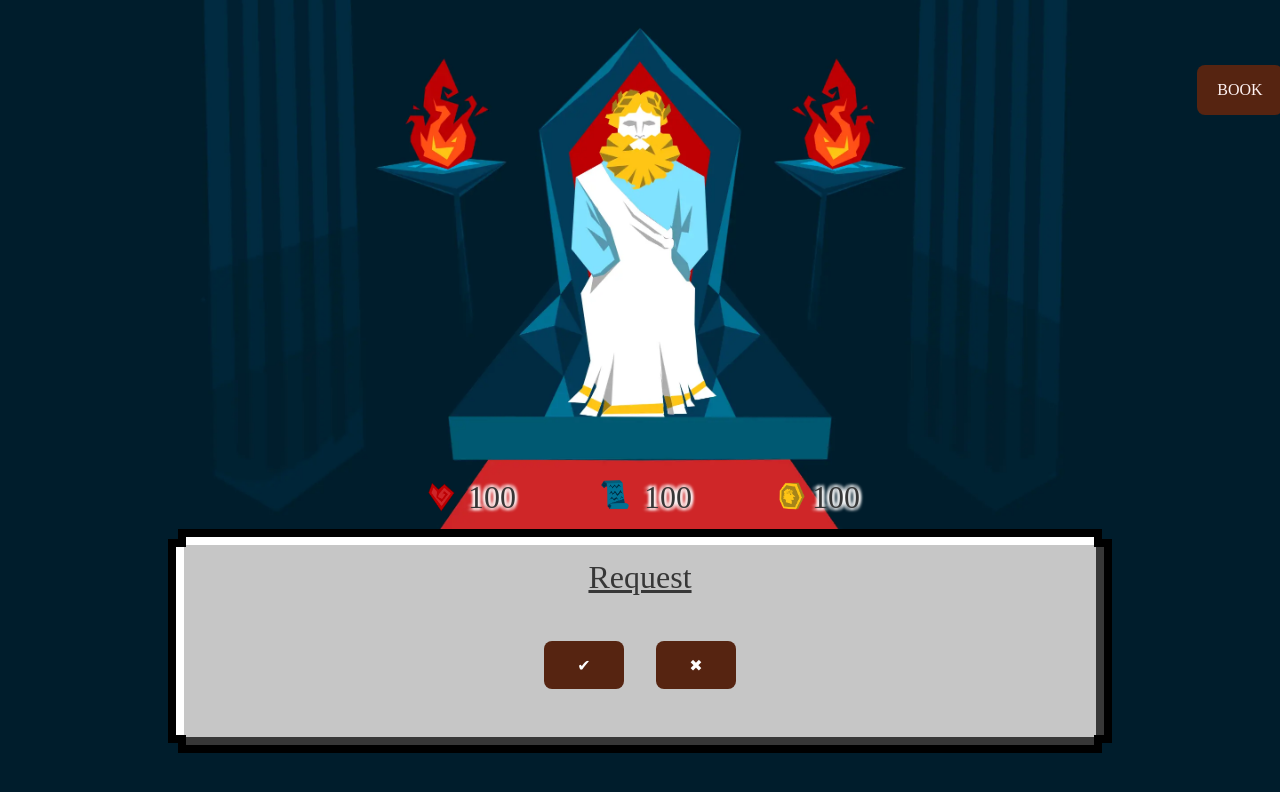
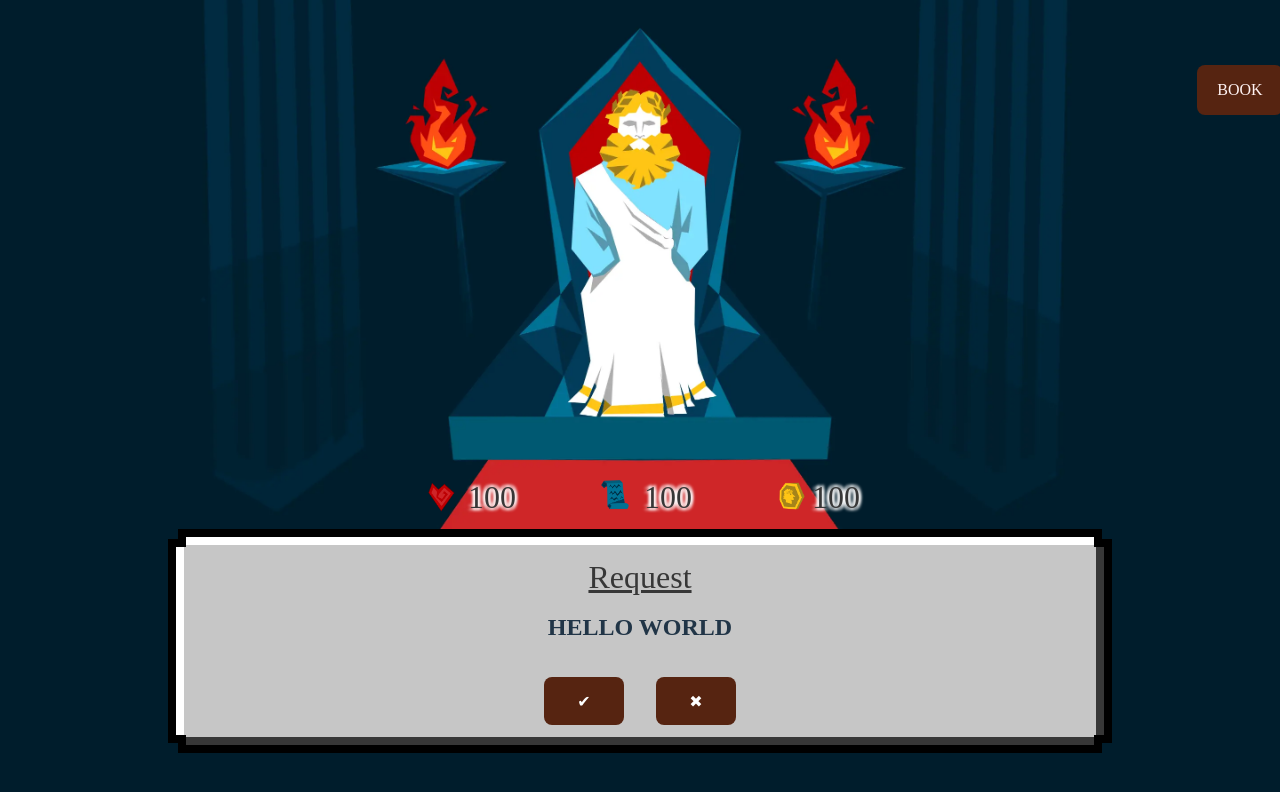
Before and after one commit to sgjohnson455/Hackillinois-2025-Golden-Decisions, a React (Vite) app in the folder my-react-app/: page /maingame in a window 1280 px wide. Shown: the top 792 px of the page. Built offline with nearby package versions, Linux system fonts and the light colour scheme; a web font is replaced by a local one.

Commit message:
finalizing minigame script

```diff
--- a/my-react-app/src/assets/requests.json
+++ b/my-react-app/src/assets/requests.json
@@ -1,29 +1,265 @@
 [
     {
         "id": 0,
-        "description": "",
+        "description": "HELLO WORLD",
         "accept": {
             "gold": -1,
-            "people": 0,
             "happiness": 1
             },
         "reject": {
             "gold": -1,
-            "people": 0,
             "happiness": 1
             }
     },
     {
-        "id": 0,
+        "id": 1,
         "description": "",
         "accept": {
             "gold": -1,
-            "people": 0,
             "happiness": 1
             },
         "reject": {
             "gold": -1,
-            "people": 0,
+            "happiness": 1
+            }
+    },
+    {
+        "id": 2,
+        "description": "HELLO WORLD",
+        "accept": {
+            "gold": -1,
+            "happiness": 1
+            },
+        "reject": {
+            "gold": -1,
+            "happiness": 1
+            }
+    },
+    {
+        "id": 3,
+        "description": "HELLO WORLD",
+        "accept": {
+            "gold": -1,
+            "happiness": 1
+            },
+        "reject": {
+            "gold": -1,
+            "happiness": 1
+            }
+    },
+    {
+        "id": 4,
+        "description": "HELLO WORLD",
+        "accept": {
+            "gold": -1,
+            "happiness": 1
+            },
+        "reject": {
+            "gold": -1,
+            "happiness": 1
+            }
+    },
+    {
+        "id": 5,
+        "description": "HELLO WORLD",
+        "accept": {
+            "gold": -1,
+            "happiness": 1
+            },
+        "reject": {
+            "gold": -1,
+            "happiness": 1
+            }
+    },
+    {
+        "id": 6,
+        "description": "HELLO WORLD",
+        "accept": {
+            "gold": -1,
+            "happiness": 1
+            },
+        "reject": {
+            "gold": -1,
+            "happiness": 1
+            }
+    },
+    {
+        "id": 7,
+        "description": "HELLO WORLD",
+        "accept": {
+            "gold": -1,
+            "happiness": 1
+            },
+        "reject": {
+            "gold": -1,
+            "happiness": 1
+            }
+    },
+    {
+        "id": 8,
+        "description": "HELLO WORLD",
+        "accept": {
+            "gold": -1,
+            "happiness": 1
+            },
+        "reject": {
+            "gold": -1,
+            "happiness": 1
+            }
+    },
+    {
+        "id": 9,
+        "description": "HELLO WORLD",
+        "accept": {
+            "gold": -1,
+            "happiness": 1
+            },
+        "reject": {
+            "gold": -1,
+            "happiness": 1
+            }
+    },
+    {
+        "id": 10,
+        "description": "HELLO WORLD",
+        "accept": {
+            "gold": -1,
+            "happiness": 1
+            },
+        "reject": {
+            "gold": -1,
+            "happiness": 1
+            }
+    },
+    {
+        "id": 11,
+        "description": "HELLO WORLD",
+        "accept": {
+            "gold": -1,
+            "happiness": 1
+            },
+        "reject": {
+            "gold": -1,
+            "happiness": 1
+            }
+    },
+    {
+        "id": 12,
+        "description": "HELLO WORLD",
+        "accept": {
+            "gold": -1,
+            "happiness": 1
+            },
+        "reject": {
+            "gold": -1,
+            "happiness": 1
+            }
+    },
+    {
+        "id": 13,
+        "description": "HELLO WORLD",
+        "accept": {
+            "gold": -1,
+            "happiness": 1
+            },
+        "reject": {
+            "gold": -1,
+            "happiness": 1
+            }
+    },
+    {
+        "id": 14,
+        "description": "HELLO WORLD",
+        "accept": {
+            "gold": -1,
+            "happiness": 1
+            },
+        "reject": {
+            "gold": -1,
+            "happiness": 1
+            }
+    },
+    {
+        "id": 15,
+        "description": "HELLO WORLD",
+        "accept": {
+            "gold": -1,
+            "happiness": 1
+            },
+        "reject": {
+            "gold": -1,
+            "happiness": 1
+            }
+    },
+    {
+        "id": 16,
+        "description": "HELLO WORLD",
+        "accept": {
+            "gold": -1,
+            "happiness": 1
+            },
+        "reject": {
+            "gold": -1,
+            "happiness": 1
+            }
+    },
+    {
+        "id": 17,
+        "description": "HELLO WORLD",
+        "accept": {
+            "gold": -1,
+            "happiness": 1
+            },
+        "reject": {
+            "gold": -1,
+            "happiness": 1
+            }
+    },
+    {
+        "id": 18,
+        "description": "HELLO WORLD",
+        "accept": {
+            "gold": -1,
+            "happiness": 1
+            },
+        "reject": {
+            "gold": -1,
+            "happiness": 1
+            }
+    },
+    {
+        "id": 18,
+        "description": "HELLO WORLD",
+        "accept": {
+            "gold": -1,
+            "happiness": 1
+            },
+        "reject": {
+            "gold": -1,
+            "happiness": 1
+            }
+    },
+    {
+        "id": 19,
+        "description": "HELLO WORLD",
+        "accept": {
+            "gold": -1,
+            "happiness": 1
+            },
+        "reject": {
+            "gold": -1,
+            "happiness": 1
+            }
+    },
+    {
+        "id": 20,
+        "description": "HELLO WORLD",
+        "accept": {
+            "gold": -1,
+            "happiness": 1
+            },
+        "reject": {
+            "gold": -1,
             "happiness": 1
             }
     }
--- a/my-react-app/src/assets/updateStats.js
+++ b/my-react-app/src/assets/updateStats.js
@@ -1,19 +1,17 @@
 import requests from './requests.json'
 
 // global variables
-let uncompletedRequests = new Set();
-let completedRequests = new Set();
+let uncompletedRequests = [];
+let completedRequests = [];
 let gold = 100;
 let people = 100;
-let happniess = 100;
+let happiness = 100;
 
-// Function to generate a request based on what
-// Runs until the end of the game
-export default async function generateRequest() {
-    console.log("HELLO WORLD FROM GENERATE");
+// Setup Function - call once
+export async function setup() {
     // initializing set
-    for (let i = 0; i <= 100; i++) {
-        uncompletedRequests.add(i);
+    for (let i = 0; i <= 20; i++) {
+        uncompletedRequests.push(i);
     }
 
     // button setup
@@ -22,14 +20,18 @@ export default async function generateRequest() {
 
         // const rejectButton = document.getElementById('#NO');
         // rejectButton.addEventListener('click', updateStats(requestID, false));
+}
 
+// Function to generate a request based on randomization
+// Runs until the end of the game
+export default async function generateRequest() {
     // run while there are still requests
-    while (uncompletedRequests.size > 0) {
-        let requestID = Math.floor(Math.random() * (uncompletedRequests.size + 1));
-        completedRequests.add(requestID);
-        uncompletedRequests.delete(requestID);
+    while (uncompletedRequests.length > 0) {
+        let randInd = Math.floor(Math.random() * (uncompletedRequests.length));
+        let requestID = uncompletedRequests[randInd];
+        completedRequests.push(requestID);
+        uncompletedRequests.splice(randInd, 1);
 
-        console.log(requestID);
         return requestID;
     }
 }
@@ -38,8 +40,12 @@ export default async function generateRequest() {
 // @param: currRequest - an int containing the ID of the request that was prompted
 // @param: action - a boolean representing whether the user accepts (true) or rejects (false) the request
 export async function updateStats(currRequest, action) {
-    currRequest = 0;
+    // currRequest = 0;
     action = true;
+
+    // console.log(uncompletedRequests);
+    // console.log(completedRequests);
+    // console.log(currRequest);
 
     let goldStats = document.getElementById('GOLD');
     let peopleStats = document.getElementById('PEOPLE');
@@ -53,8 +59,7 @@ export async function updateStats(currRequest, action) {
     else { // user rejects
         actionResults = requests[currRequest]["reject"];
     }
-console.log(actionResults);
-console.log(currRequest);
+
     gold = parseInt(goldStats.innerText) + actionResults["gold"];
     goldStats.innerText = gold;
     people = parseInt(peopleStats.innerText) - 1;
@@ -63,12 +68,16 @@ console.log(currRequest);
     happinessStats.innerText = happiness;
 
     checkWin();
-    generateRequest();
+    return generateRequest();
 }
 
 async function checkWin() {
-    if (people > 0) // continue
-        console.log("YAY");
+    let docBody = document.getElementsByTagName('body');
+
+    if (people > 0) {// continue
+
+        // docBody.backgroundImage = url('')
+    }
     // victoryScreen = document.createElement('div');
     // victoryScreen.innerText = 'Victory!';
     // victoryScreen.style.position = 'fixed';
--- a/my-react-app/src/components/Minigame.jsx
+++ b/my-react-app/src/components/Minigame.jsx
@@ -5,13 +5,13 @@ import Stats from './Stats'
 import Textbox from './Textbox'
 import Book from './Book'
 import BookGUI from './BookGUI'
-import generateRequest from '../assets/updateStats.js'
+import generateRequest, {setup} from '../assets/updateStats.js'
 import requests from '../assets/requests.json'
 
 export default function Minigame() {
-    let reqID;
+    let reqID = 0;
     useEffect(() => {
-        reqID = generateRequest(); console.log(reqID);
+        setup(); reqID = generateRequest();
     }, []);
 
     return (
--- a/my-react-app/src/components/Textbox.jsx
+++ b/my-react-app/src/components/Textbox.jsx
@@ -8,10 +8,10 @@ export default function Textbox({request}) {
         <div className={styles.outBox}>
             <div className={styles.layout}>
                 <p className={styles.text}> <u>Request</u> </p>
-                <h2 className={styles.text}>{request}</h2>
+                <h2 className={styles.text}>{request.description}</h2>
                 <div>
-                    <button className={styles.button} id={`YES`} onClick={() => updateStats({request}.id, true)}>✔</button>
-                    <button className={styles.button} id={`NO`} onClick={() => updateStats({request}.id, false)}>✖</button>
+                    <button className={styles.button} id={`YES`} onClick={() => updateStats(request.id, true)}>✔</button>
+                    <button className={styles.button} id={`NO`} onClick={() => updateStats(request.id, false)}>✖</button>
                 </div>
             </div>
         </div>
--- a/my-react-app/src/components/Textbox.module.css
+++ b/my-react-app/src/components/Textbox.module.css
@@ -59,6 +59,10 @@
     height: 3rem;
     background-color: #562411;
     color: white;
+    -webkit-user-select: none; /* Safari */
+    -moz-user-select: none; /* Firefox */
+    -ms-user-select: none; /* Internet Explorer/Edge */
+    user-select: none; /* Non-prefixed version, currently supported by Chrome, Edge, Opera, and Firefox */
 }
 
 .button:hover {
--- a/my-react-app/src/components/Welcome.jsx
+++ b/my-react-app/src/components/Welcome.jsx
@@ -54,7 +54,7 @@ export default function Welcome() {
                     </p>
                     <p>
                         3) You start off with certain metrics, such as <u>happiness</u> and <u>wealth</u>. Happiness
-                        represents how content your people are with your decisions, and wealth represents _____. You
+                        represents how content your people are with your decisions, and wealth represents how much weath you currently possess. You
                         want to keep happiness as high as possible to avoid any negative consequences.
                     </p>
                     <p>
```
Also changed, not shown: my-react-app/src/assets/Images/greek_scroll.png (renamed from my-react-app/src/assets/greek_scroll.png).
